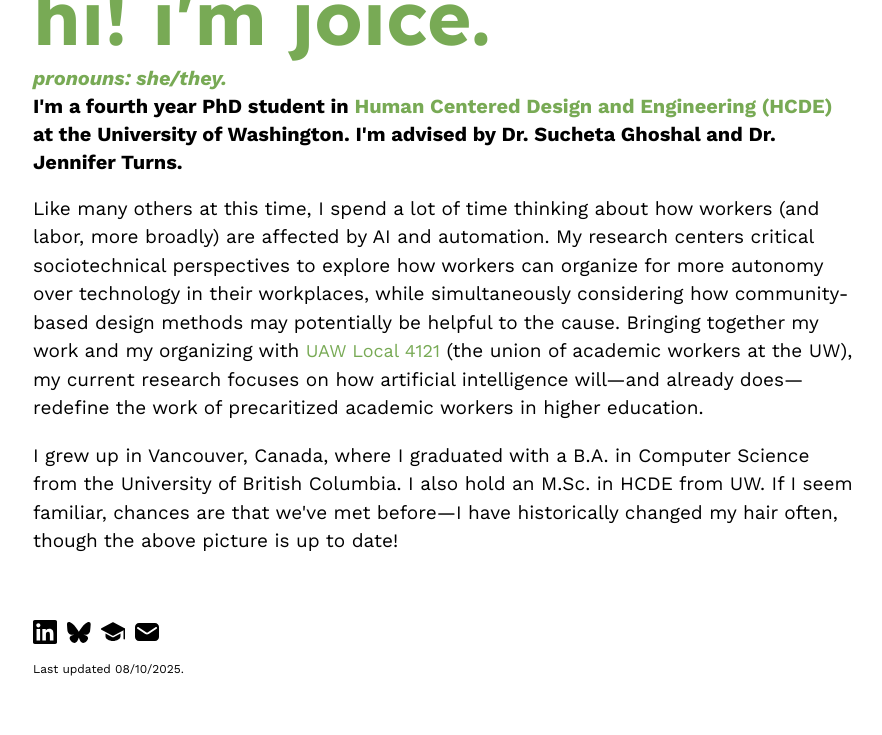
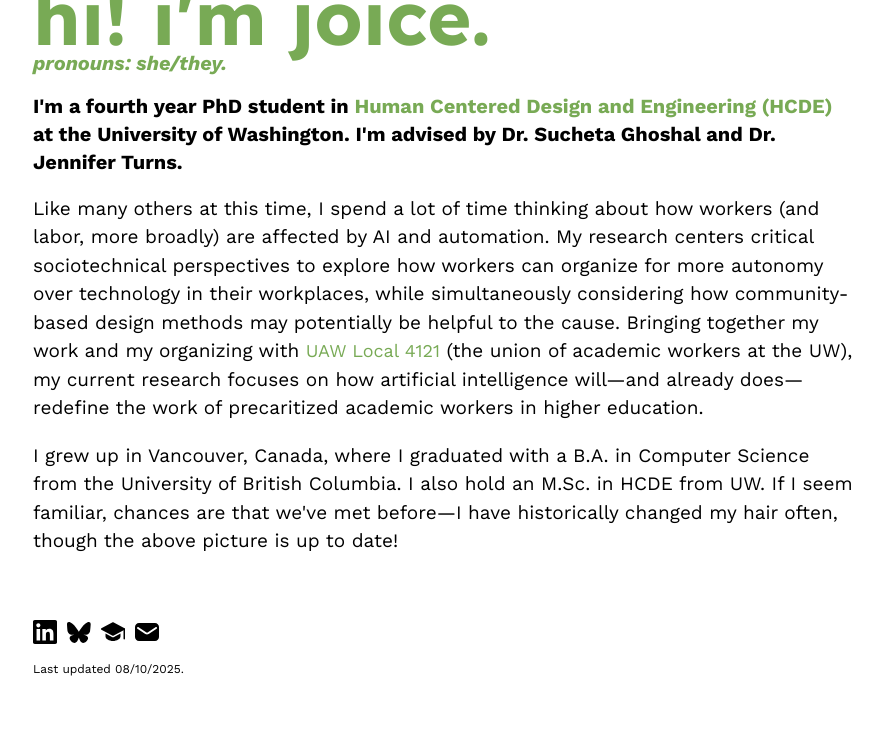
Before and after one commit to joitng/joitng.github.io, a Jekyll site: the page built from index.html, in a window 1280 px wide. Shown: the part 297-1032 px from the top of the page, without its empty margins (195-1077 px from the left). Built offline with Jekyll 4.4.1, drawn with Linux system fonts in a browser that asks for light colours.

Commit message:
just adding more of a gap with pronouns

```diff
--- a/_sass/main.scss
+++ b/_sass/main.scss
@@ -148,7 +148,8 @@ details {
 
 .subtitle {
     color: $accent-color;
-    margin-top: 0;
+    margin-top: -15px;
+    margin-bottom: 15px;
     font-style: italic;
 }
 
```
